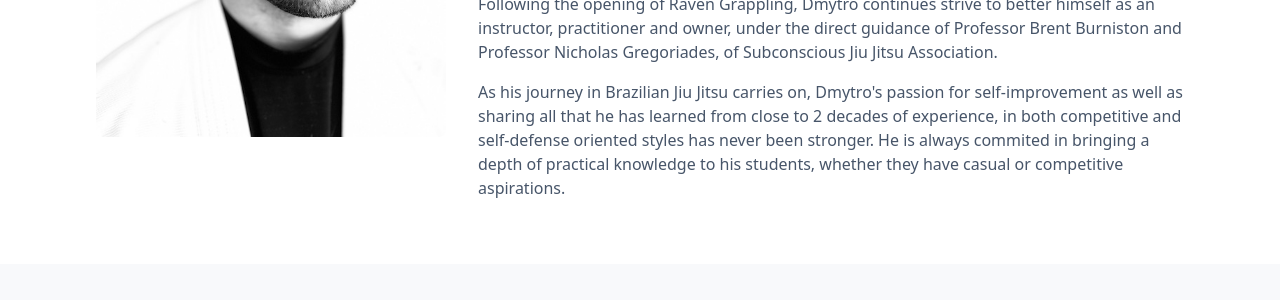
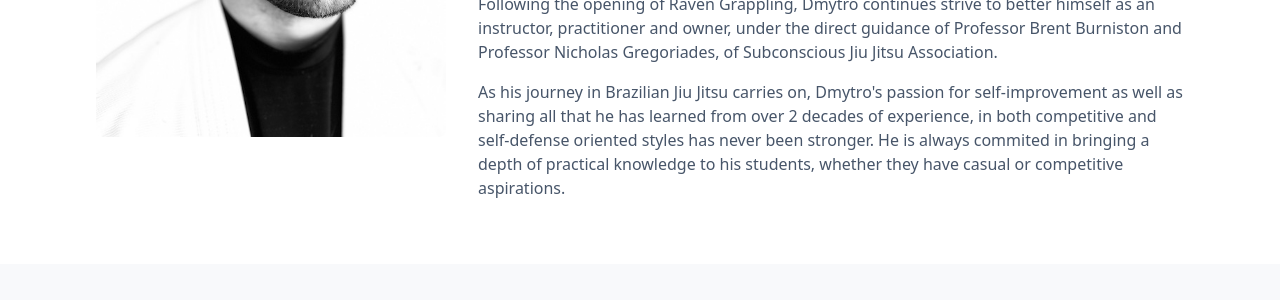
Before and after one commit to RavenGrappling/RavenGrappling.github.io, a Jekyll site: the page built from pages/about-us.html, in a window 1280 px wide and 900 px high, scrolled down 783 px. Shown: the part 179-479 px from the top of the window. Built offline with Jekyll 4.4.1, drawn with Linux system fonts in a browser that asks for light colours.

Commit message:
Update about-us.html

```diff
--- a/pages/about-us.html
+++ b/pages/about-us.html
@@ -51,7 +51,7 @@ permalink: /about-us
         Following the opening of Raven Grappling, Dmytro continues strive to better himself as an instructor, practitioner and owner, under the direct guidance of Professor Brent Burniston and Professor Nicholas Gregoriades, of Subconscious Jiu Jitsu Association.
       </p>
       <p>
-        As his journey in Brazilian Jiu Jitsu carries on, Dmytro's passion for self-improvement as well as sharing all that he has learned from close to 2 decades of experience, in both competitive and self-defense oriented styles has never been stronger. He is always commited in bringing a depth of practical knowledge to his students, whether they have casual or competitive aspirations.
+        As his journey in Brazilian Jiu Jitsu carries on, Dmytro's passion for self-improvement as well as sharing all that he has learned from over 2 decades of experience, in both competitive and self-defense oriented styles has never been stronger. He is always commited in bringing a depth of practical knowledge to his students, whether they have casual or competitive aspirations.
       </p>
     </div>
   </div>
```
